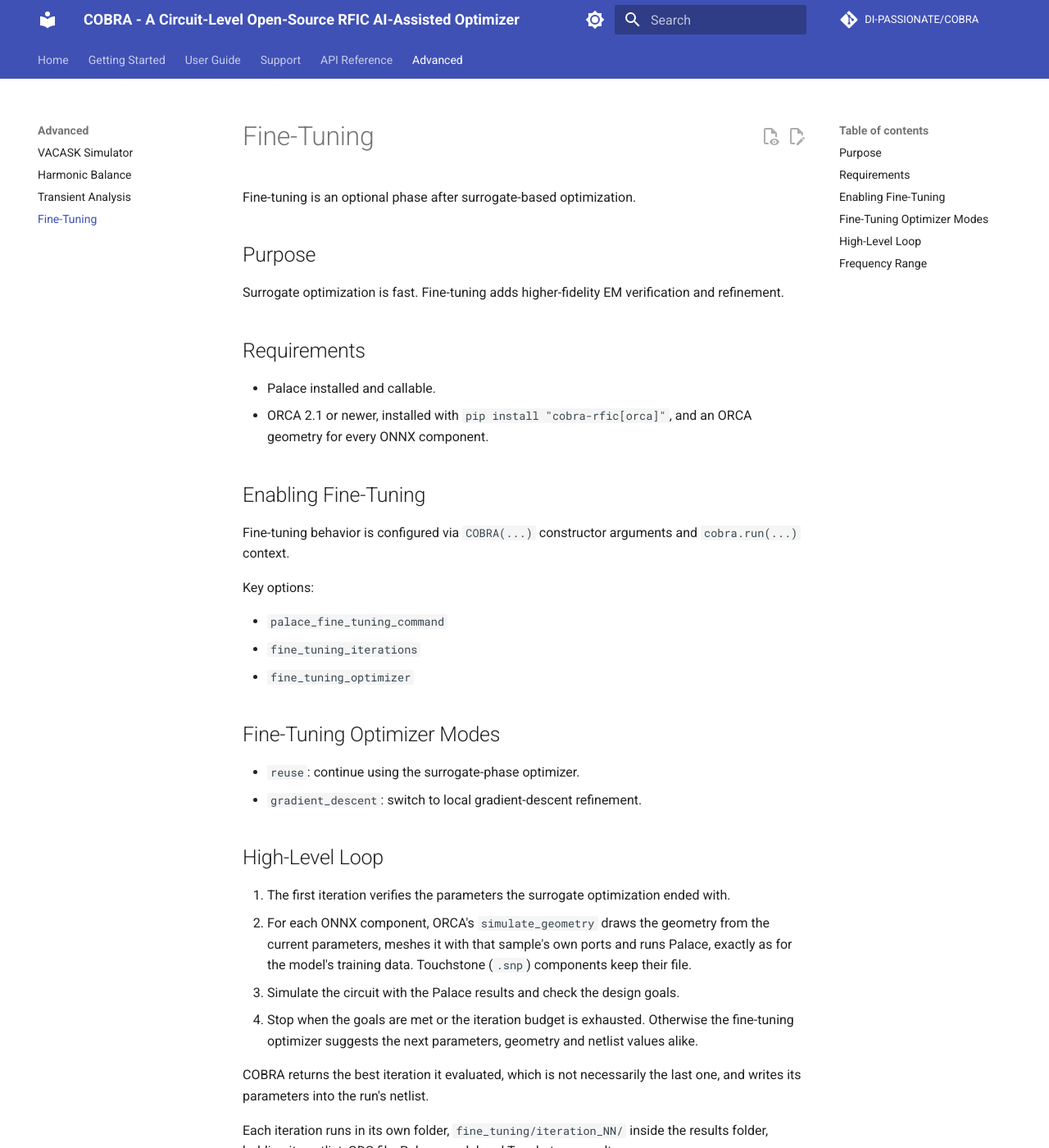
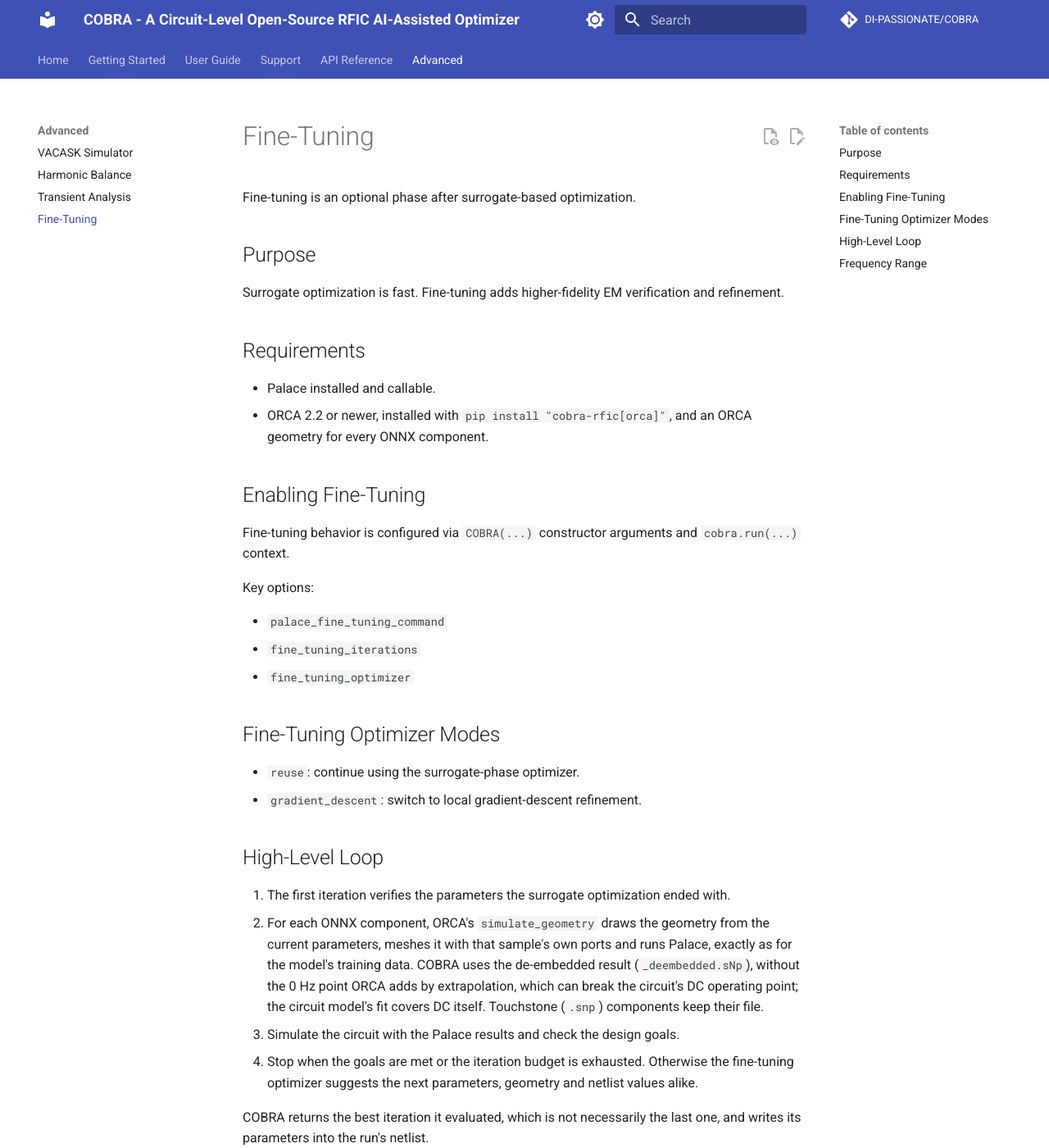
Before and after one commit to DI-PASSIONATE/COBRA, an MkDocs documentation site: the page built from docs/advanced/fine-tuning.md, in a window 1280 px wide and 1400 px high. Shown: the whole window at 82% size. Built offline with MkDocs 1.6.1 and Material for MkDocs 9.7.7, drawn with Linux system fonts in a browser that asks for light colours; comment, search, counter and statistics services are not loaded.

Commit message:
(Temporarily) use deembedded for finetuning

```diff
--- a/docs/advanced/fine-tuning.md
+++ b/docs/advanced/fine-tuning.md
@@ -15,7 +15,7 @@
 ## Requirements
 
 - Palace installed and callable.
-- ORCA 2.1 or newer, installed with `pip install "cobra-rfic[orca]"`, and an ORCA geometry
+- ORCA 2.2 or newer, installed with `pip install "cobra-rfic[orca]"`, and an ORCA geometry
   for every ONNX component.
 
 ## Enabling Fine-Tuning
@@ -38,7 +38,10 @@
 1. The first iteration verifies the parameters the surrogate optimization ended with.
 2. For each ONNX component, ORCA's `simulate_geometry` draws the geometry from the current
    parameters, meshes it with that sample's own ports and runs Palace, exactly as for the
-   model's training data. Touchstone (`.snp`) components keep their file.
+   model's training data. COBRA uses the de-embedded result (`_deembedded.sNp`), without
+   the 0 Hz point ORCA adds by extrapolation, which can break the circuit's DC operating
+   point; the circuit model's fit covers DC itself. Touchstone (`.snp`) components keep
+   their file.
 3. Simulate the circuit with the Palace results and check the design goals.
 4. Stop when the goals are met or the iteration budget is exhausted. Otherwise the
    fine-tuning optimizer suggests the next parameters, geometry and netlist values alike.
--- a/pyproject.toml
+++ b/pyproject.toml
@@ -86,7 +86,7 @@
 # where fine-tuning needs it.
 [project.optional-dependencies]
 orca = [
-    "orca-rfic>=2.1,<3",
+    "orca-rfic>=2.2,<3",
 ]
 
 [project.scripts]
@@ -109,7 +109,7 @@
     "pytest>=8.2",
     "pytest-cov",
     # So that ty and the tests check COBRA against ORCA's API
-    "orca-rfic>=2.1,<3",
+    "orca-rfic>=2.2,<3",
 ]
 
 [tool.pytest.ini_options]
```
Also changed, not shown: CHANGELOG.md (+10 -0 lines), 3 other files.
